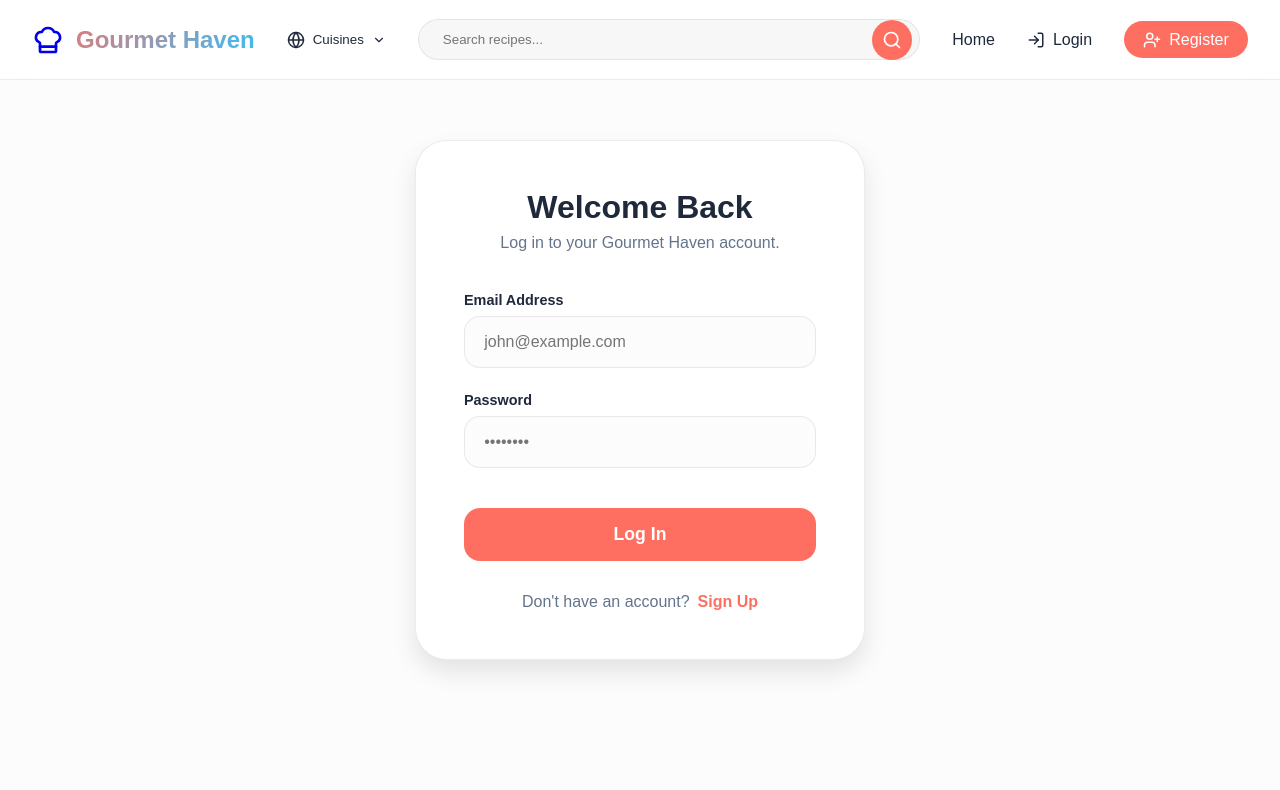
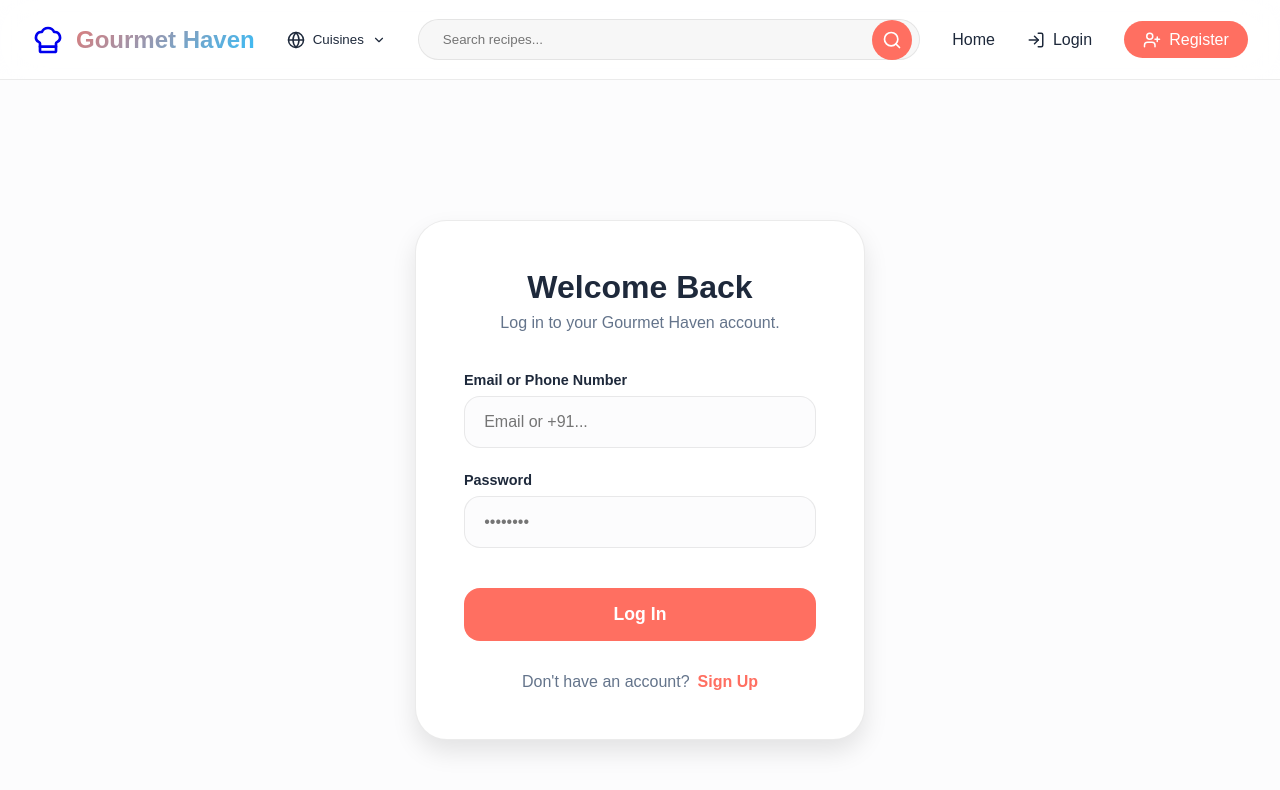
Before and after one commit to RiteshKumar2e/Food-Receipe-app, a React (Vite) app in the folder frontend/: page /login in a window 1280 px wide. Shown: the top 790 px of the page. Built offline with nearby package versions, Linux system fonts and the light colour scheme.

Commit message:
Frontend updated

```diff
--- a/frontend/src/pages/Login.jsx
+++ b/frontend/src/pages/Login.jsx
@@ -5,7 +5,7 @@ import '../styles/Auth.css';
 
 const Login = () => {
     const [formData, setFormData] = useState({
-        email: '',
+        identifier: '',
         password: '',
     });
     const [error, setError] = useState('');
@@ -49,12 +49,24 @@ const Login = () => {
 
                 <form className="auth-form" onSubmit={handleSubmit}>
                     <div className="form-group">
-                        <label>Email Address</label>
-                        <input name="email" type="email" placeholder="john@example.com" required onChange={handleChange} />
+                        <label>Email or Phone Number</label>
+                        <input
+                            name="identifier"
+                            type="text"
+                            placeholder="Email or +91..."
+                            required
+                            onChange={handleChange}
+                        />
                     </div>
                     <div className="form-group">
                         <label>Password</label>
-                        <input name="password" type="password" placeholder="••••••••" required onChange={handleChange} />
+                        <input
+                            name="password"
+                            type="password"
+                            placeholder="••••••••"
+                            required
+                            onChange={handleChange}
+                        />
                     </div>
                     <button type="submit" className="auth-btn">Log In</button>
                 </form>
--- a/frontend/src/styles/Dashboard.css
+++ b/frontend/src/styles/Dashboard.css
@@ -1,5 +1,4 @@
 .dashboard-page {
-    padding-top: var(--nav-height);
     min-height: 100vh;
     background: var(--bg-main);
 }
--- a/frontend/src/styles/Global.css
+++ b/frontend/src/styles/Global.css
@@ -54,5 +54,6 @@ body {
 }
 
 .main-wrapper {
-    min-height: calc(100vh - var(--nav-height));
+    min-height: 100vh;
+    padding-top: var(--nav-height);
 }
--- a/frontend/src/styles/Home.css
+++ b/frontend/src/styles/Home.css
@@ -1,5 +1,5 @@
 .hero-landing {
-    height: 100vh;
+    height: calc(100vh - var(--nav-height));
     width: 100%;
     position: relative;
     background-image: url('/src/assets/food.jpg');
--- a/frontend/src/styles/Search.css
+++ b/frontend/src/styles/Search.css
@@ -1,5 +1,4 @@
 .page-content {
-    margin-top: var(--nav-height);
     padding: 2rem;
     max-width: 1400px;
     margin-left: auto;
```
Also changed, not shown: 1 other file (tests, documents, lock files or other folders).
